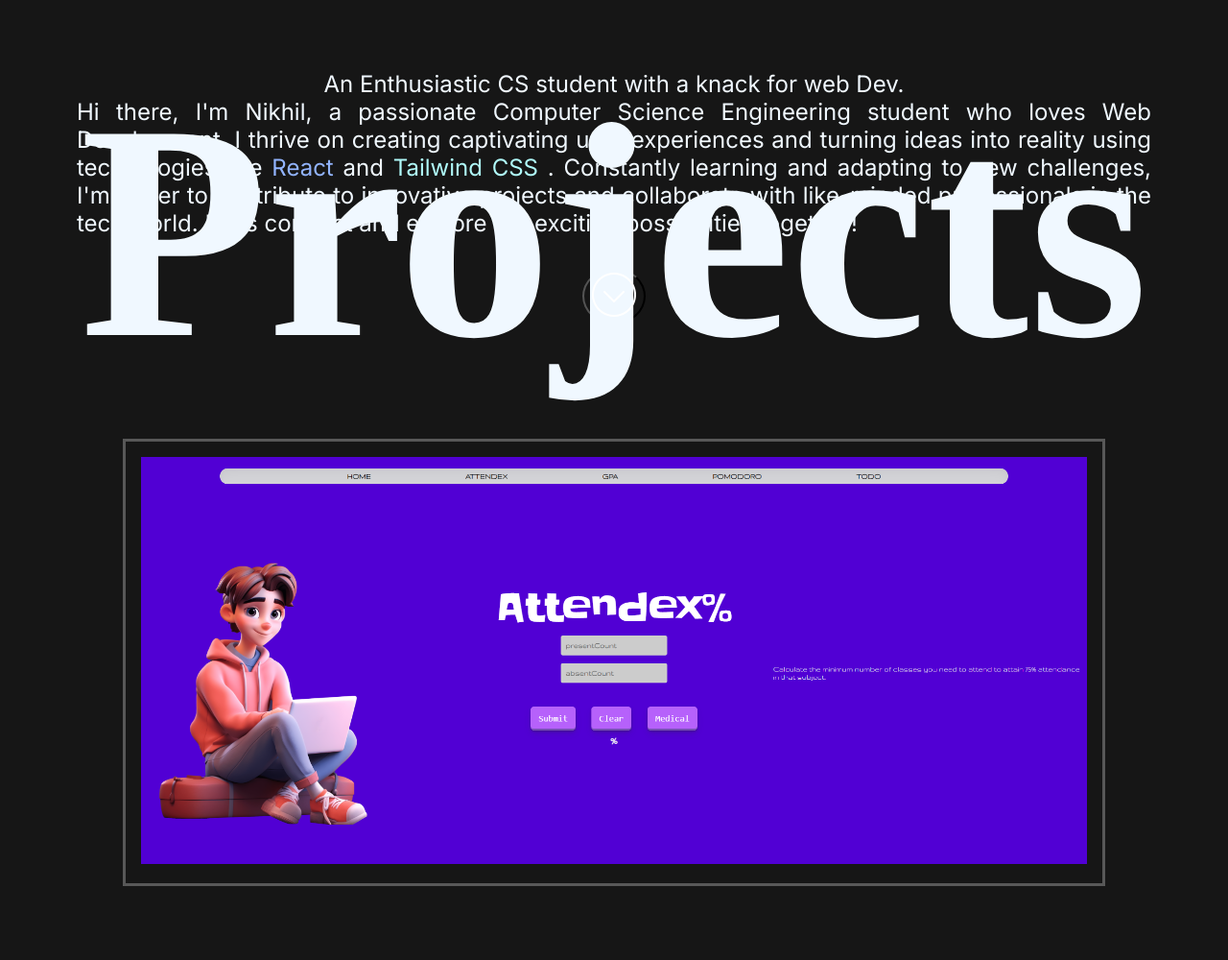
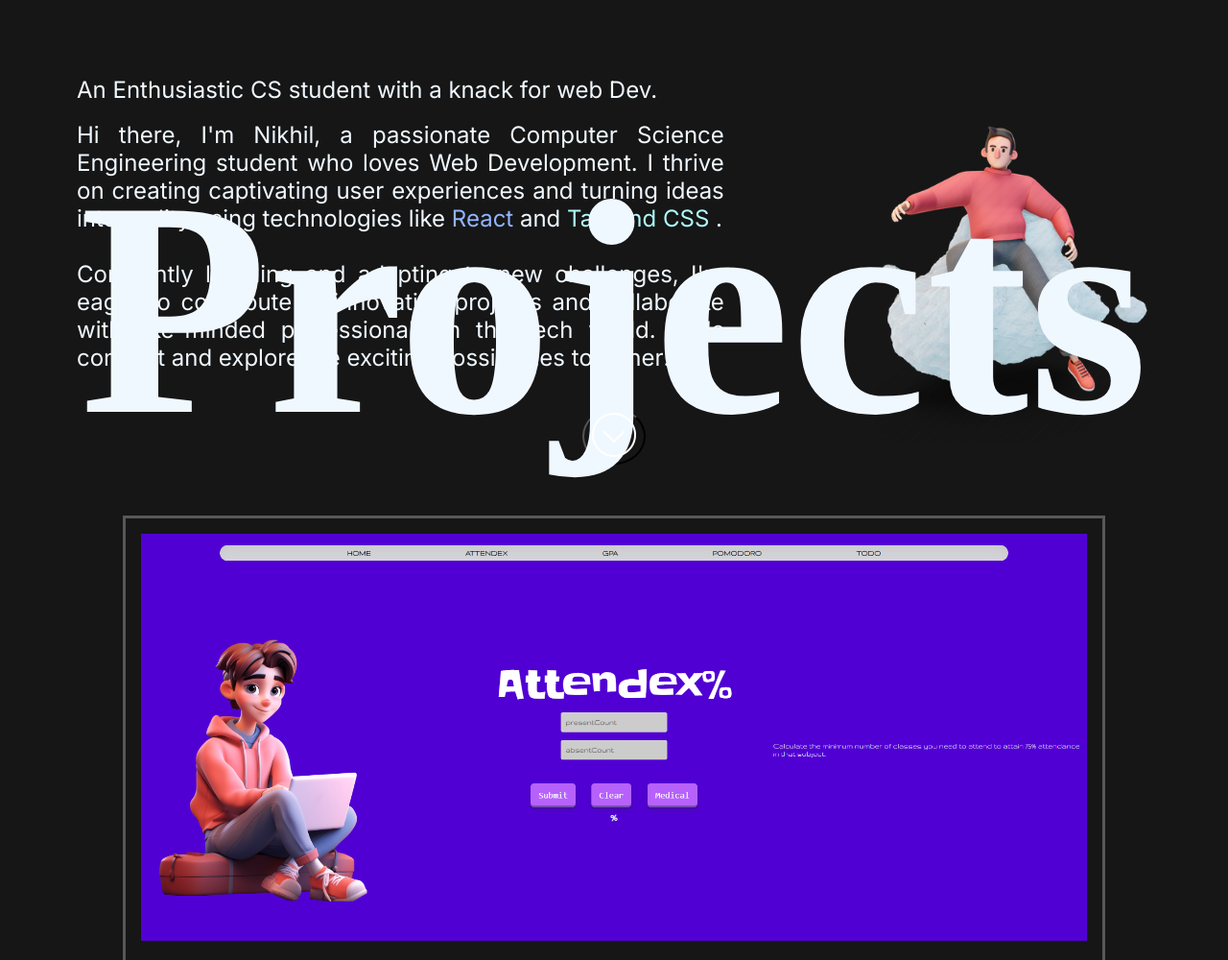
Before and after one commit to Juzznick/portfolioVanilla, a plain HTML site: page index.html in a window 1280 px wide. Shown: the part 1479-2479 px from the top of the page at 96% size. Drawn offline with Linux system fonts and the light colour scheme; a web font is replaced by a local one.

Commit message:
added images

```diff
--- a/index.html
+++ b/index.html
@@ -48,21 +48,40 @@
 
 
 
+
+
     <div class="amain-div" id="amain-div">
         <h1 class="heading">
             About Me
         </h1>
-        <p>An Enthusiastic CS student with a knack for web Dev.</p>
-        <p>Hi there, I'm Nikhil, a passionate Computer Science Engineering student who loves Web Development.
-            I thrive on creating captivating user experiences and turning ideas into reality using technologies like<span class="span-react"> React </span>
-            and <span class="span-tail"> Tailwind CSS </span>. Constantly learning and adapting to new challenges, I'm eager to contribute to innovative
-            projects
-            and collaborate with like-minded professionals in the tech world. Let's connect and explore the exciting
-            possibilities together!</p>
+        <div class="about-div">
+
+            <div class="about-sub about-sub-l">
+                <p>An Enthusiastic CS student with a knack for web Dev.</p><br/>
+                <p>Hi there, I'm Nikhil, a passionate Computer Science Engineering student who loves Web Development.
+                    I thrive on creating captivating user experiences and turning ideas into reality using technologies
+                    like<span class="span-react"> React </span>
+                    and <span class="span-tail"> Tailwind CSS </span>.<br/><br/> Constantly learning and adapting to new
+                    challenges,
+                    I'm eager to contribute to innovative
+                    projects
+                    and collaborate with like-minded professionals in the tech world. Let's connect and explore the
+                    exciting
+                    possibilities together!</p>
+            </div>
+            <div class="about-sub about-sub-r">
+                <img src="res/guy.png"/>
+            </div>
+
+        </div>
         <button onclick="window.location='#pmain-div'" class="scroll-button-section"><img
-                src="res/up-arrow.png" /></button>
+            src="res/up-arrow.png" /></button>
+
 
     </div>
+
+
+
 
     <div class="pmain-div" id="pmain-div">
         <h1 class="heading">
@@ -91,6 +110,11 @@
             <a href="https://github.com/juzznick"><img src="res/github.png" /></a>
             <a href="https://linkedin.com/in/juzznick"><img src="res/linked.png" /></a>
         </div>
+        <form>
+            <input placeholder="Name">
+            <input placeholder="Description">
+
+        </form>
 
     </div>
 
--- a/style.css
+++ b/style.css
@@ -28,6 +28,7 @@ body{
     padding: .6rem;
     border-radius: 3rem;
     margin-top: 15rem;
+    animation: FadeIn 1s;
 }
 .navBar li{
     color: aliceblue;
@@ -67,7 +68,8 @@ body{
 }
 .hmain-div-img{
     width: 20%;
-    z-index: 1;
+    z-index: 20;
+
 }
 .hmain-div h1{
     margin: 0;
@@ -102,18 +104,49 @@ h3{
     border-radius: 4rem;
     padding: 0 1.2rem .3rem 1.2rem;
     cursor: pointer;
+    animation: gradient ease 2s;
+    animation-iteration-count: infinite;
+}
+@keyframes gradient {
+    0%{
+        background-color: rgb(255, 227, 174);
+    }
+    50%{
+        background-color: rgb(255, 255, 255);
+    }
+    100%{
+        background-color: rgb(255, 226, 172);
+    }
+
 }
 .amain-div{
     display: flex;
     flex-direction: column;
     align-items: center;
     animation: FadeIn 1s ease;
-    height: 100vh;
-    scroll-margin-top: 4rem;
+    height: 110vh;
+    scroll-margin-top: -5rem;
 }
 .amain-div h1{
     margin: 5rem 0 0 0;
 }
+.about-div{
+    display: flex;
+}
+.about-sub-l{
+    width: 75%;
+    display: flex;
+    flex-direction: column;
+    justify-content: center;
+}
+.about-sub img{
+    width: 90%;
+}
+.about-sub{
+    height: 20rem;
+}
+
+
 p{
     color: aliceblue;
     font-family: 'Inter';
@@ -178,7 +211,7 @@ p{
     color: rgb(176, 250, 250);
 }
 .heading span{
-    animation: Stretch 3s;
+    animation: Stretch 2s ease;
     transform: scaleY(100%);
     }
 
```
Also changed, not shown: res/guy.png (added).
